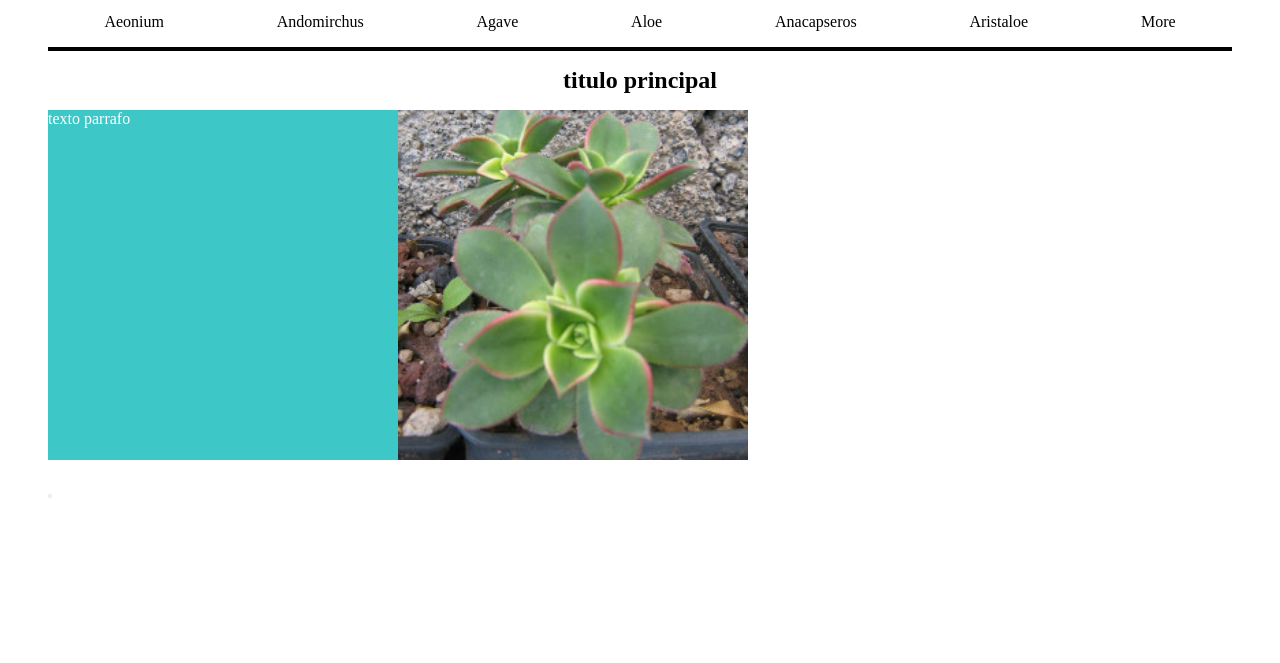
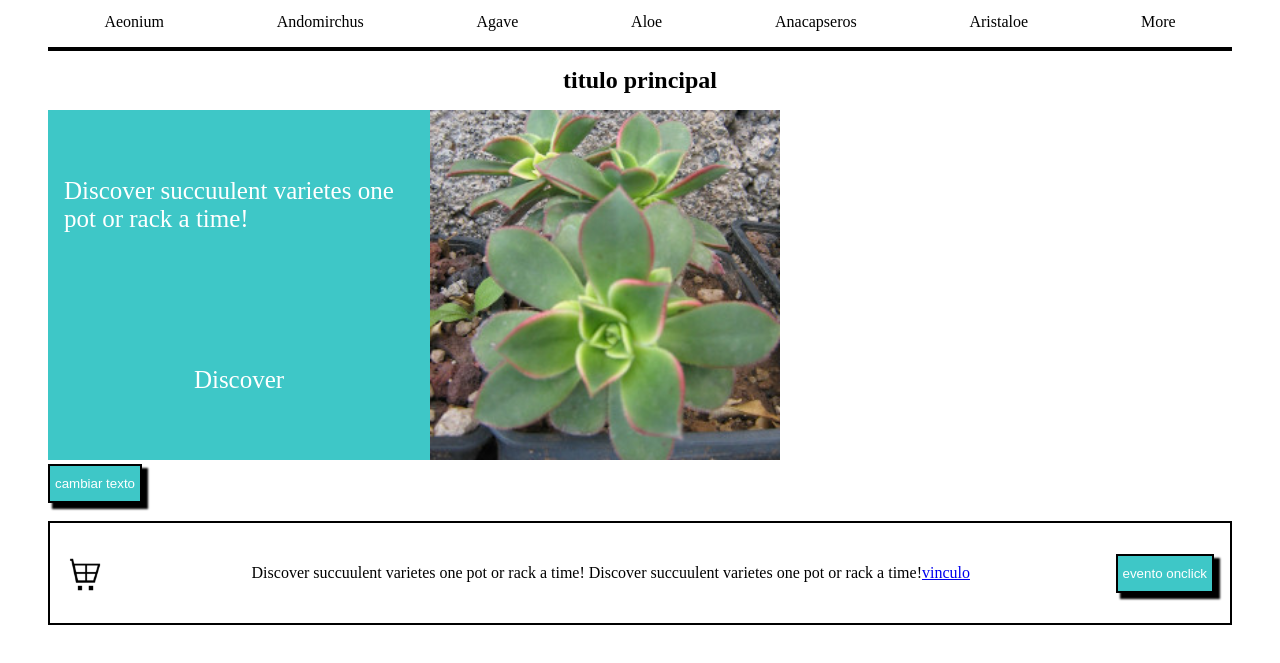
Before and after one commit to guillermomezzano/fundamentosCDojo, a plain HTML site: page example/index.html in a window 1280 px wide. Shown: the part 63-726 px from the top of the page. Drawn offline with Linux system fonts and the light colour scheme.

Commit message:
clase 13-01-25

```diff
--- a/example/index.html
+++ b/example/index.html
@@ -41,24 +41,35 @@
         </section>
         <section>
             <!-- card uno -->
-            <div class="conteiner-section-one">
+            <article class="conteiner-section-one">
                 <div class="conteiner-section-p">
-                    <p>texto parrafo</p>
+                    <p>Discover succuulent varietes one pot or rack a time!</p>
+                    <p id="discover">Discover</p>
                 </div>
-                <div> <img onmouseover="over(this)" onmouseout="out(this)" class="img-conteiner-section-one"
-                        src="./img/aeonium-s.jpg"> </div>
-            </div>
+                <div>
+                    <img onmouseover="over(this)" onmouseout="out(this)" class="img-conteiner-section-one"
+                        src="./img/aeonium-s.jpg">
+                </div>
+
+            </article>
             <!-- contenedor de imagen y boton -->
+            <button class="button-message" onclick="changeText()">cambiar texto</button>
             <div>
                 <div>
                     <img src="" alt="">
                 </div>
                 <div>
-                    <button></button>
+
                 </div>
             </div>
         </section>
         <footer></footer>
+        <div class="conteiner-message">
+            <img class="img-message" src="./img/cart-dark.png">
+            <p>Discover succuulent varietes one pot or rack a time! Discover succuulent varietes one pot or rack a
+                time!<a href="#">vinculo</a></p>
+            <button class="button-message" onclick="removeMessage()">evento onclick</button>
+        </div>
     </main>
     <script src="script.js"></script>
 </body>
--- a/example/script.js
+++ b/example/script.js
@@ -3,13 +3,29 @@ function alertCart() {
 }
 
 function over(element) {
-  console.dir(element);
   console.log(element.src);
   element.src = "./img/cactus-s.jpg";
 }
 
 function out(element) {
-  console.dir(element);
   console.log(element.src);
   element.src = "./img/aeonium-s.jpg";
 }
+
+function removeMessage() {
+  var element = document.querySelector(".conteiner-message");
+  // var element = document.querySelector(".conteiner-section-p");
+  // var element = document.querySelectorAll(".discover");
+  // var element = document.getElementById("imgCM")
+  // var element = document.getElementsByClassName("conteiner-section-p")
+  console.dir(element);
+  // element.style.display = "none";
+  element.remove();
+  // element.style.backgroundColor = "black";
+}
+
+function changeText() {
+  var element = document.querySelector("#discover");
+  console.dir(element);
+  element.innerText = "nuevo texto";
+}
--- a/example/styles.css
+++ b/example/styles.css
@@ -110,8 +110,37 @@ body {
   width: 350px;
   height: 350px;
   color: white;
+  flex-direction: column;
+  display: flex;
+  align-items: center;
+  justify-content: space-around;
+  font-size: 25px;
+  padding: 0 1rem;
 }
 .img-conteiner-section-one {
   width: 350px;
   height: 350px;
 }
+
+.conteiner-message {
+  width: auto;
+  height: 100px;
+  border: 2px solid var(--color-primary);
+  display: flex;
+  align-items: center;
+  justify-content: space-between;
+  padding: 0 1rem;
+}
+
+.img-message {
+  height: 40px;
+  width: 40px;
+}
+
+.button-message {
+  background-color: #3ec7c7;
+  color: white;
+  border: 2px solid var(--color-primary);
+  padding: 10px 5px;
+  box-shadow: 5px 5px 2px 1px black;
+}
```
Also changed, not shown: api/index.html (added, +19 -0 lines), api/script.js (added, +23 -0 lines), example/img/arrow-light.png (added).
